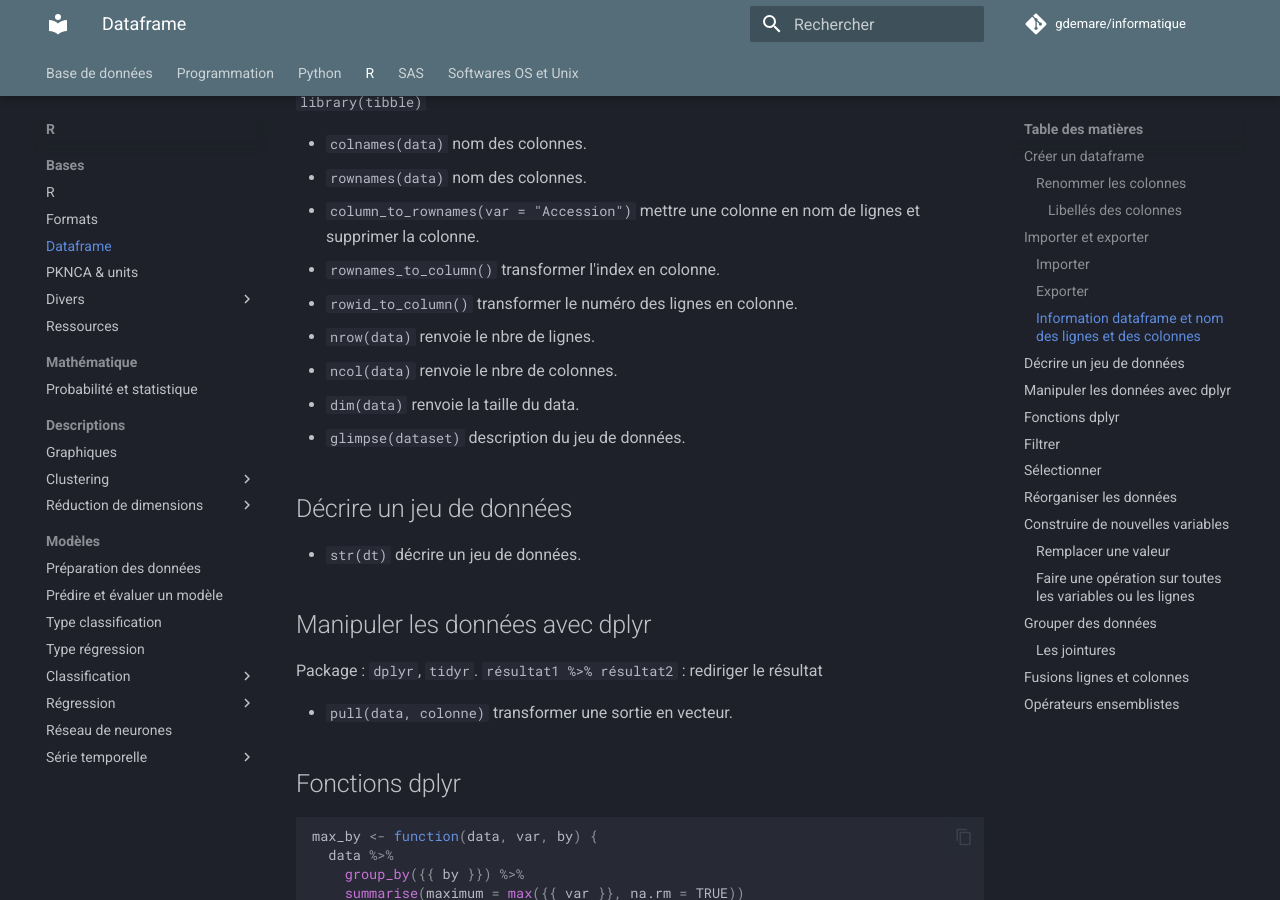
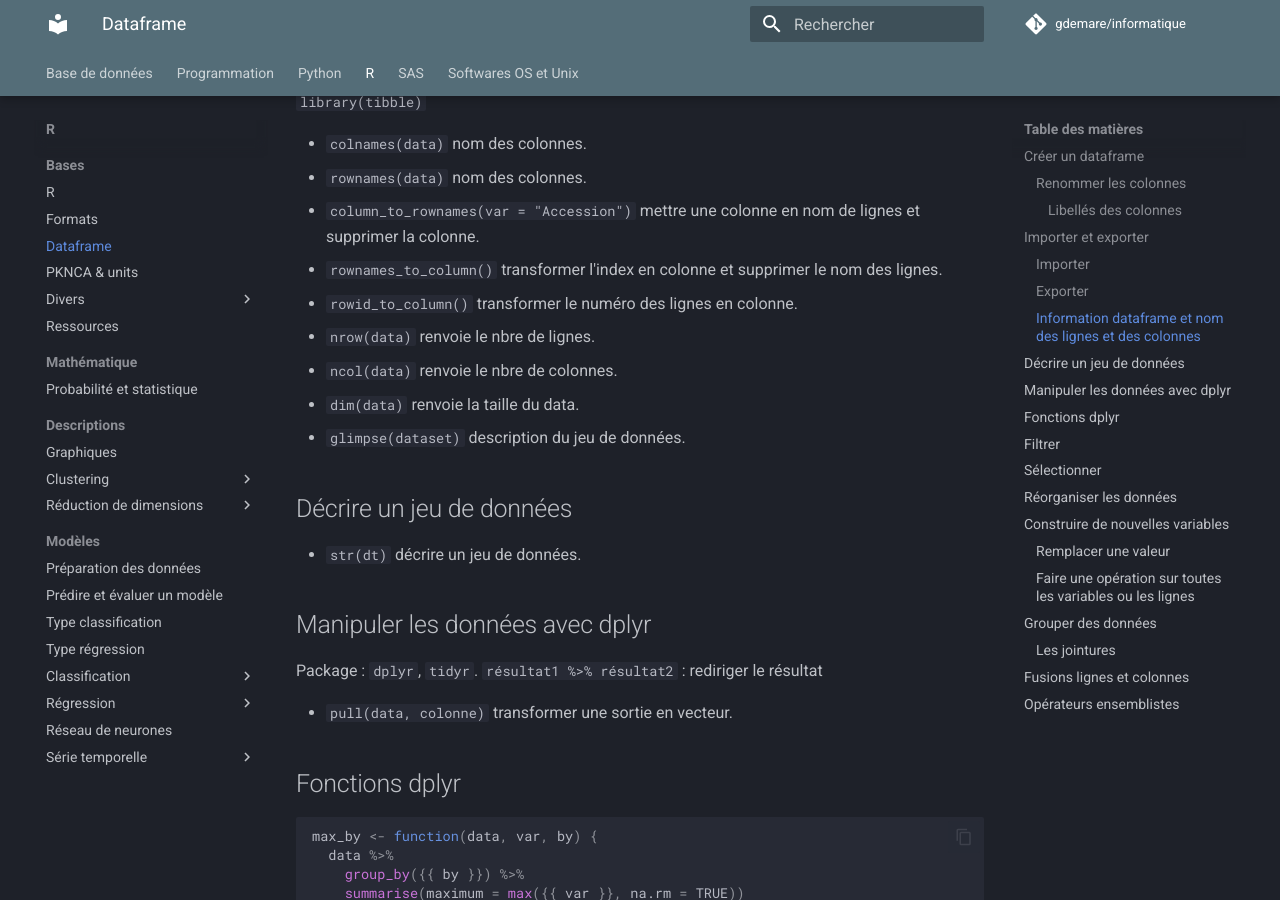
Before and after one commit to gdemare/Informatique, an MkDocs documentation site: the page built from docs/r/manipuler-donnees_r.md, in a window 1280 px wide and 900 px high, scrolled down 1822 px. Built offline with MkDocs 1.6.1 and Material for MkDocs 9.7.7, drawn with Linux system fonts in a browser that asks for light colours; comment, search, counter and statistics services are not loaded.

Commit message:
Update manipuler-donnees_r.md

```diff
--- a/docs/r/manipuler-donnees_r.md
+++ b/docs/r/manipuler-donnees_r.md
@@ -64,7 +64,7 @@ Packages `labelled`
 * `colnames(data)` nom des colonnes.
 * `rownames(data)` nom des colonnes.
 * `column_to_rownames(var = "Accession")` mettre une colonne en nom de lignes et supprimer la colonne.
-* `rownames_to_column()` transformer l'index en colonne.
+* `rownames_to_column()` transformer l'index en colonne et supprimer le nom des lignes.
 * `rowid_to_column()` transformer le numéro des lignes en colonne.
 * `nrow(data)` renvoie le nbre de lignes.
 * `ncol(data)` renvoie le nbre de colonnes.
```
